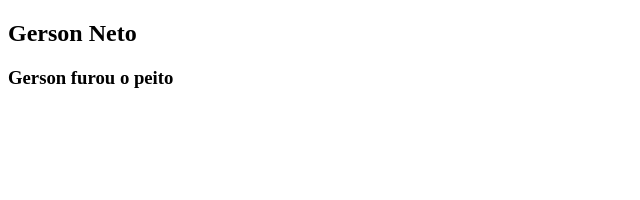
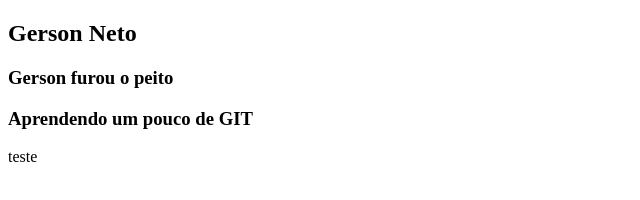
Before and after one commit to Gersonnetto/hello-world, a plain HTML site: page index.html in a window 1280 px wide. Shown: the whole page, without its empty margins (0-640 px from the left). Drawn offline with Linux system fonts and the light colour scheme.

Commit message:
teste gitpod

```diff
--- a/index.html
+++ b/index.html
@@ -9,5 +9,9 @@
 <body>
     <h2>Gerson Neto</h2>
     <h3>Gerson furou o peito</h3>
+    <div>
+        <h3>Aprendendo um pouco de GIT</h3>
+        <p>teste</p>
+    </div>
 </body>
 </html>
```
